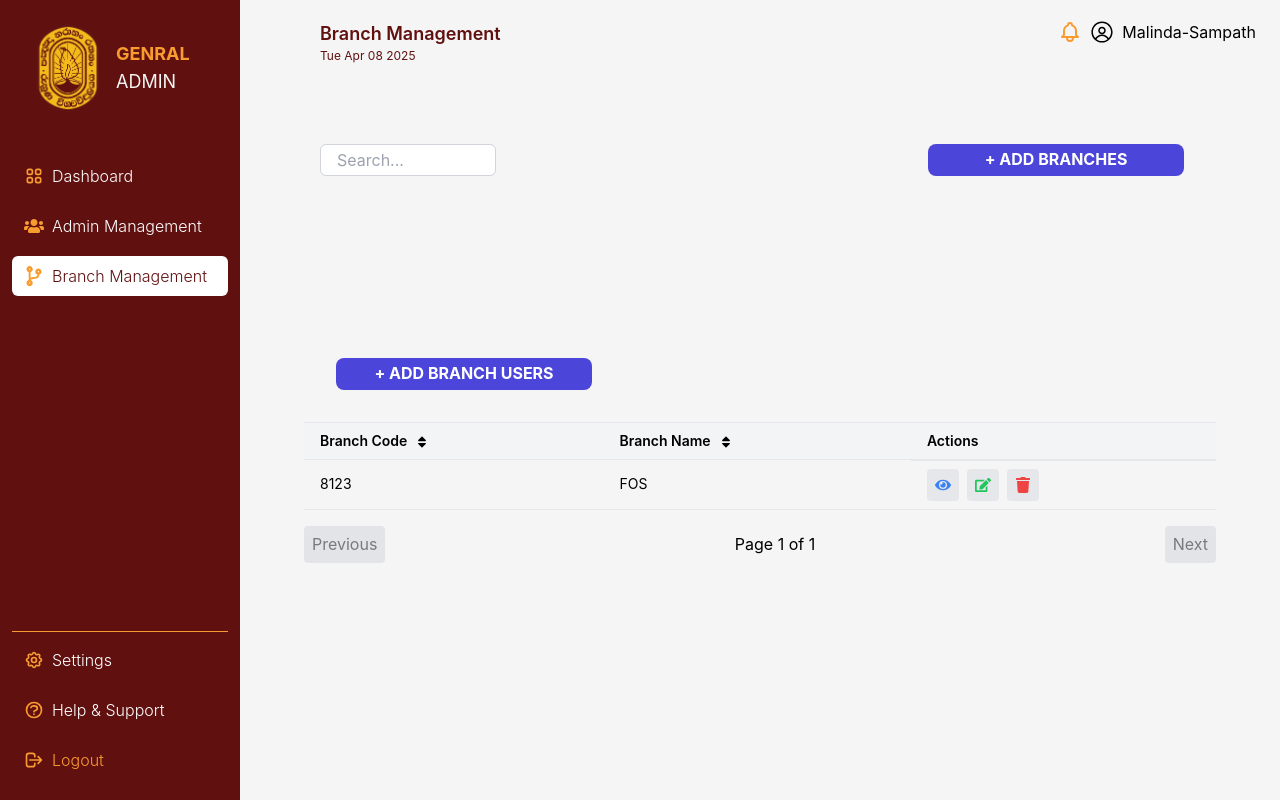
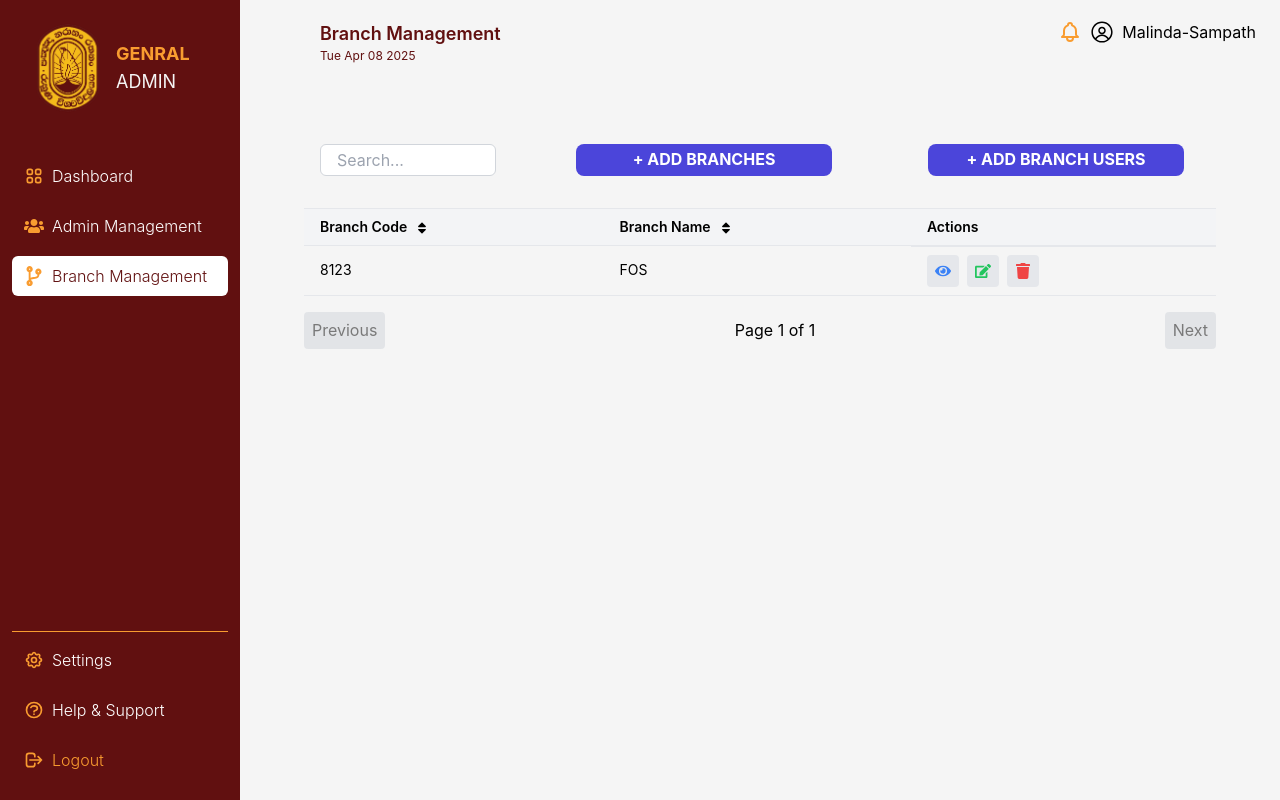
Before and after one commit to malinda-sampath/Barcode-Based-Mail-Tracking-System_Frontend, a React (Create React App) app in the folder uor-mts-frontend/: page /branchmanagement in a window 1280 px wide. Built offline with nearby package versions, Linux system fonts and the light colour scheme.

Commit message:
CLF_0007

```diff
--- a/uor-mts-frontend/src/pages/BranchManagement.tsx
+++ b/uor-mts-frontend/src/pages/BranchManagement.tsx
@@ -33,7 +33,7 @@ export default function AdminManagement() {
     <p className="text-[#611010] text-lg font-semibold text-center md:text-left md:absolute md:top-5 md:left-80">Branch Management</p>
 
     <Today/>
-    <div className="flex flex-wrap items-center justify-center md:justify-between px-4 md:px-8 gap-4 md:gap-[150px]">
+    <div className="flex flex-wrap items-center justify-center md:justify-between px-4 md:px-8 gap-4 md:gap-[10px]">
       <Search/>
       <div onClick={handleButtonClick1}>
           <Button
```
